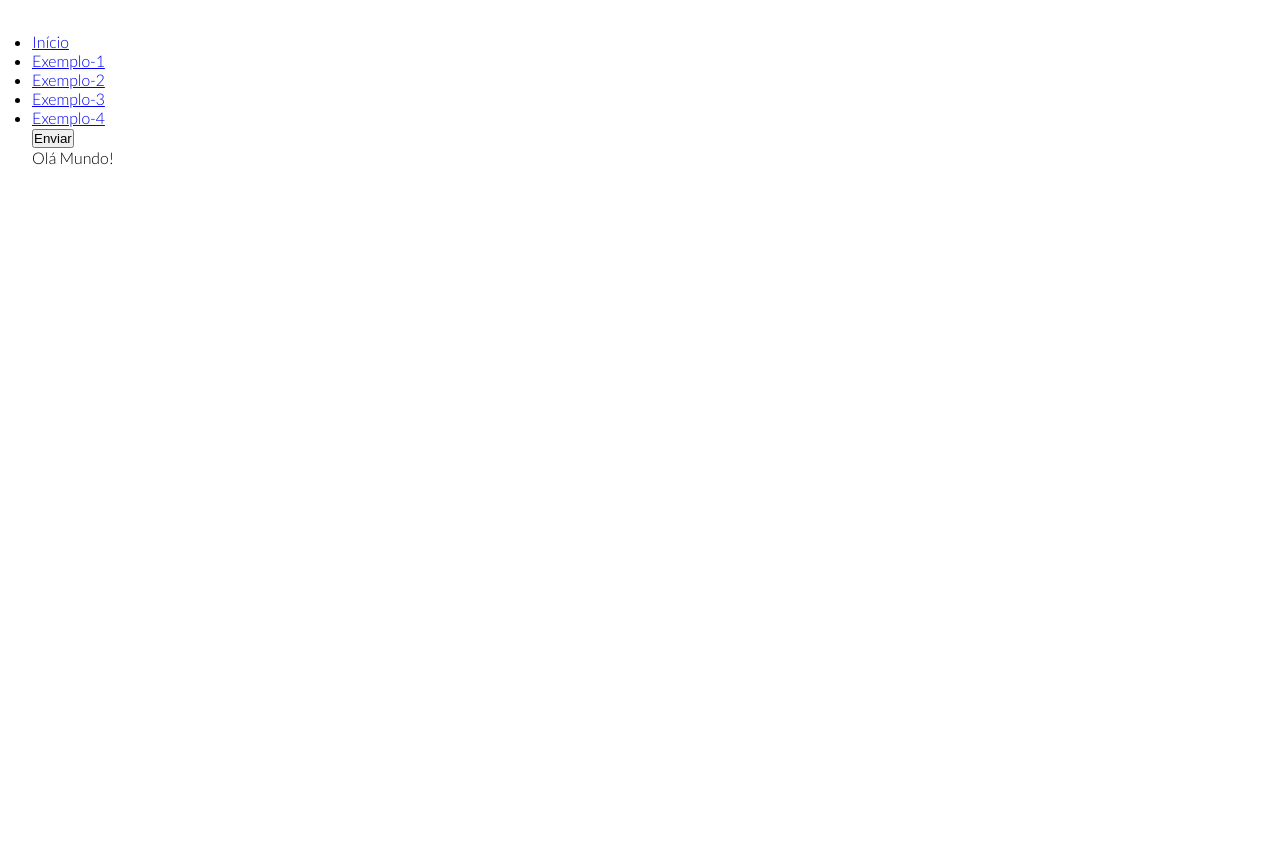
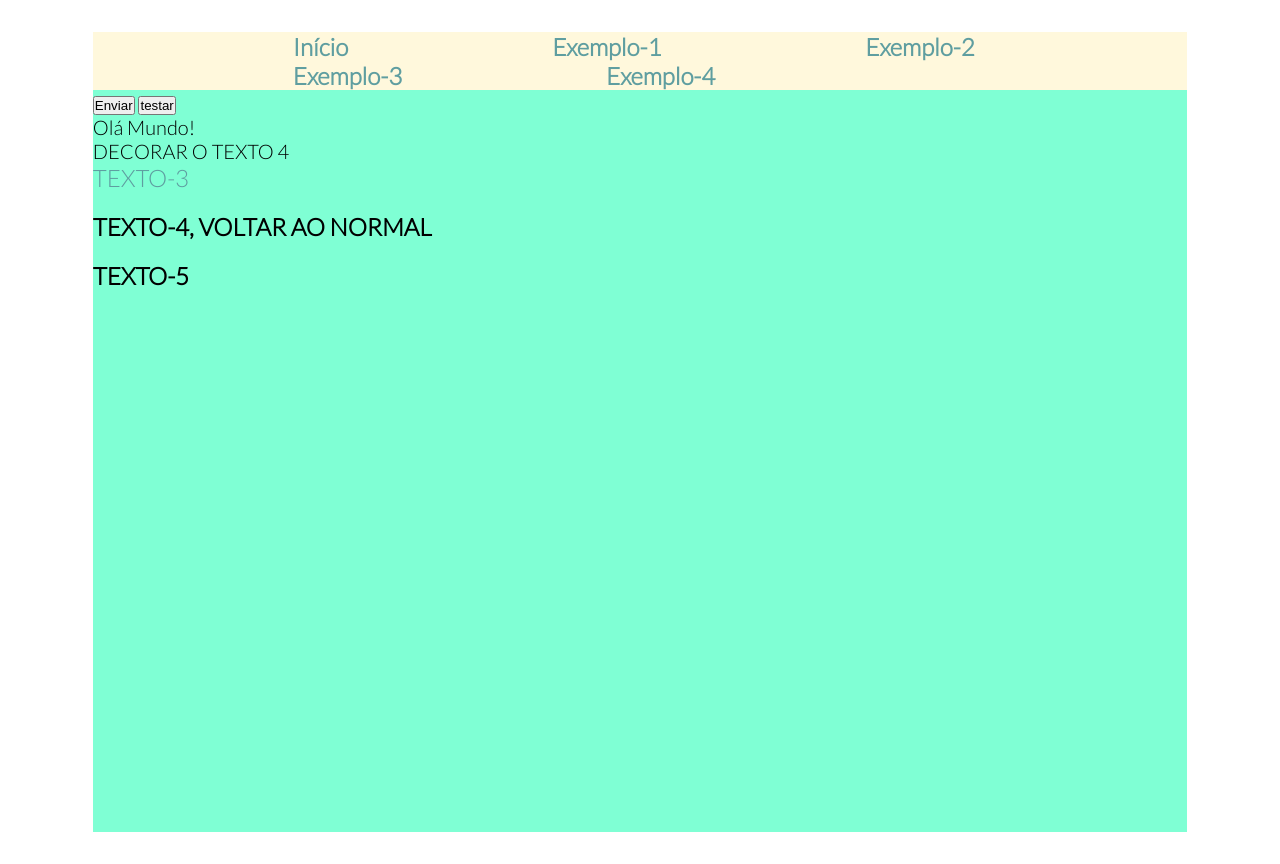
Before and after one commit to 1TDSU/exemplo-javascript, a plain HTML site: page ex-01-js.html in a window 1280 px wide. Before the commit the page ends 800 px from the top, so only its background shows below. Drawn offline with Linux system fonts and the light colour scheme.

Commit message:
Adicionado um pouco de JS, conteudo basico

```diff
--- a/css/style-base.css
+++ b/css/style-base.css
@@ -13,4 +13,33 @@ body{
 
 h1, h2, h3{
   margin: 20px 10px;
+  font-size: 24px;
+  margin-left: 0px;
 }
+.container{
+  margin: auto;
+  background-color: #7fffd4;
+  width: 90%;
+  height: 800px;
+  font-size: 20px;
+
+}
+ul li{
+  font-weight: bold;
+  list-style: none;
+  display: inline;
+  margin-left: 200px;
+
+}
+a{
+  text-decoration: none;
+  color: cadetblue;
+  font-size: 24px;
+}
+header{
+  background-color: cornsilk;
+
+}
+a:hover{
+  color: thistle;
+}
--- a/ex-01-js.html
+++ b/ex-01-js.html
@@ -12,7 +12,7 @@
      <div class="container">
         <header>
           <nav>
-            <ul>
+            <ul class="menu">
               <li><a href="index.html">Início</a></li>
               <li><a href="ex-01-js.html">Exemplo-1</a></li>
               <li><a href="ex-02-js.html">Exemplo-2</a></li>
@@ -21,10 +21,13 @@
             </ul>
           </nav>
         </header>
-        <button type = "button" name="btn-bot" onclick="document.write('VOID')">Enviar</button>
-        <div id="box-1">
-
-        </div>
+        <button type = "button" name="btn-bot" onclick="document.getElementById('box-1').innerHTML = 'Ta funcionando filhão!'">Enviar</button>
+        <button type = "button" name="btn-bot" onclick="document.getElementById('pzinho').innerHTML = 'Ta funcionando também filhão!'">testar</button>
+        <div id="box-1">TEXTO-1</div>
+          <p id="pzinho" onmouseover="document.getElementById('tit-1').style.backgroundColor='#ff0000'">DECORAR O TEXTO 4</p>
+          <a href="#">TEXTO-3</a>
+          <h1 id="tit-1" onmouseover="document.getElementById('tit-1').style.backgroundColor='#7fffd4'">TEXTO-4, VOLTAR AO NORMAL</h1>
+          <h2 id="tit-2" onmouseover="document.getElementById('tit-2').innerHTML ='D.O.M'" onmouseout="document.getElementById('tit-2').innerHTML = 'DOCUMENTO OBJECT MODEL'">TEXTO-5</h2>
         <script type ="text/javascript">
           document.getElementById("box-1").innerHTML = "Olá Mundo!";
         </script>
```
